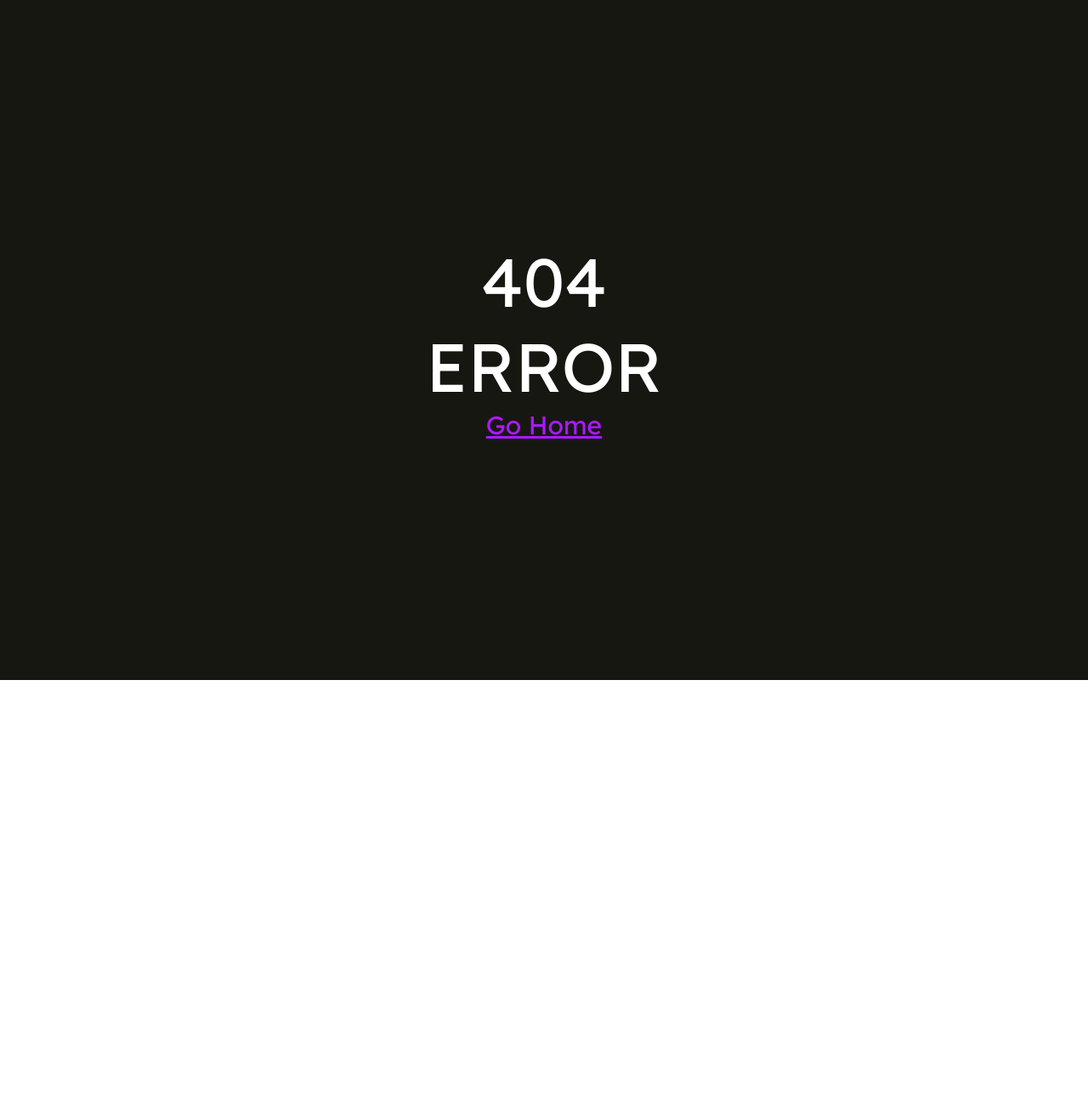
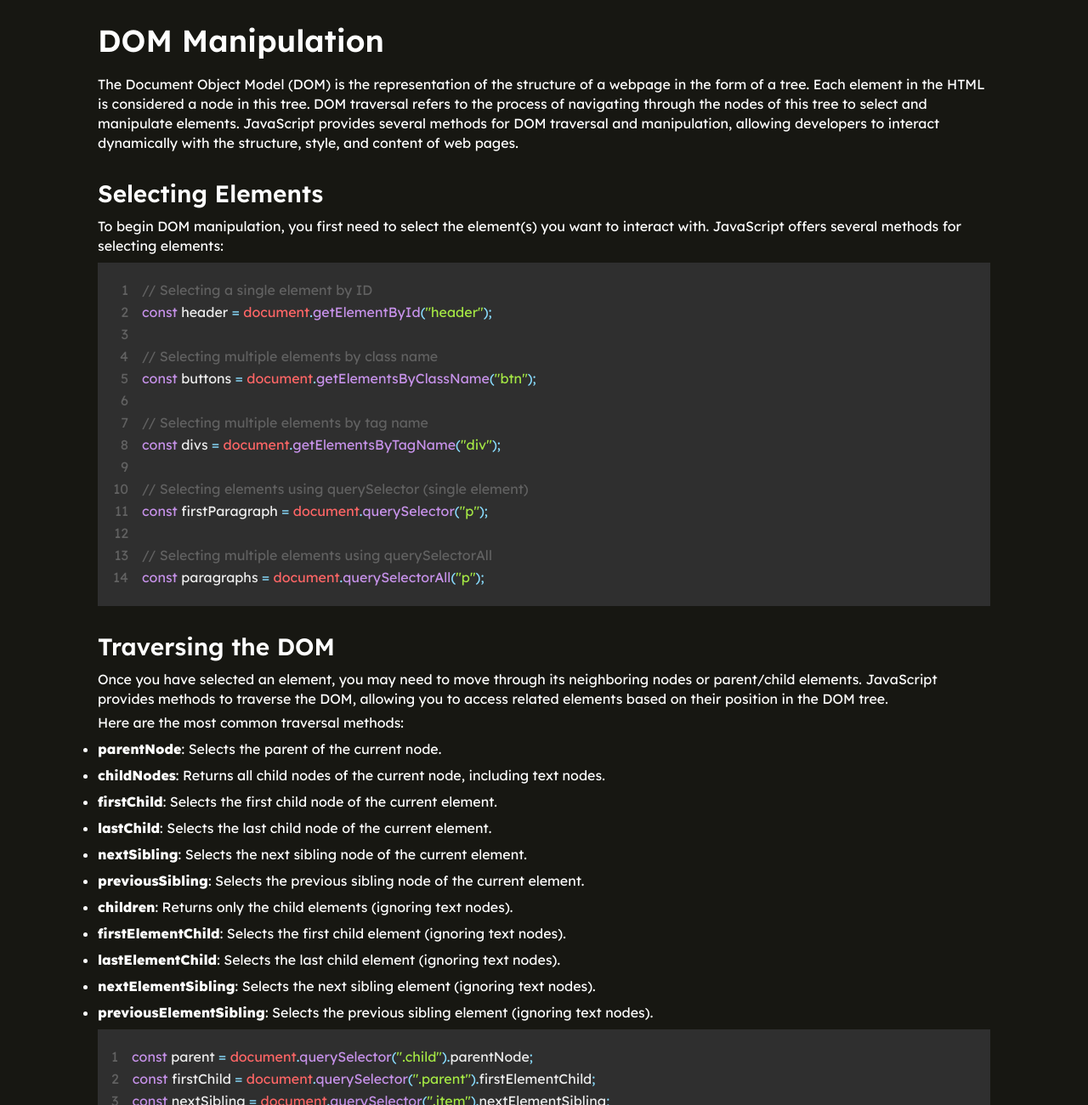
Before and after one commit to AayushMainali-Github/programming-mastery-js, a React (Create React App) app: page /dommanipulation in a window 1280 px wide. Before the commit this address had no page. Shown: the top 1300 px of the page at 85% size. Before the commit the page ends 800 px from the top, so only its background shows below. Built offline with nearby package versions, Linux system fonts and the light colour scheme.

Commit message:
Dom Manipulation

```diff
--- a/src/Components/Navigation.tsx
+++ b/src/Components/Navigation.tsx
@@ -20,6 +20,7 @@ import Objects from "../Screens/Objects/Objects";
 import Events from "../Screens/Events/Events";
 import Error from "../Screens/Error/Error";
 import Soon from "../Screens/Soon/Soon";
+import DomManipulation from "../Screens/DomManipulation/DomManipulation";
 
 const Navigation = () => {
   return (
@@ -43,6 +44,7 @@ const Navigation = () => {
           <Route path="/arraymethods" element={<ArrayMethods />} />
           <Route path="/objects" element={<Objects />} />
           <Route path="/events" element={<Events />} />
+          <Route path="/dommanipulation" element={<DomManipulation />} />
           <Route path="/soon" element={<Soon />} />
           <Route path="*" element={<Error />} />
         </Route>
--- /dev/null
+++ b/src/Screens/DomManipulation/DomManipulation.tsx
@@ -0,0 +1,218 @@
+import React from "react";
+import Bottom from "../../Components/Bottom";
+import { Prism as Code } from "react-syntax-highlighter";
+import { materialDark } from "react-syntax-highlighter/dist/esm/styles/prism";
+
+const DomManipulation = () => {
+  return (
+    <div className="screenContainer">
+      <div className="screenSubContainer">
+        <div className="header">DOM Manipulation</div>
+        <div className="description">
+          The Document Object Model (DOM) is the representation of the structure of a webpage in the form of a tree. Each element in the HTML is considered a node in this tree. DOM
+          traversal refers to the process of navigating through the nodes of this tree to select and manipulate elements. JavaScript provides several methods for DOM traversal and
+          manipulation, allowing developers to interact dynamically with the structure, style, and content of web pages.
+        </div>
+
+        <div className="subHeader">Selecting Elements</div>
+        <div className="description">
+          To begin DOM manipulation, you first need to select the element(s) you want to interact with. JavaScript offers several methods for selecting elements:
+        </div>
+        <Code language="javascript" style={materialDark} showLineNumbers>{`// Selecting a single element by ID
+const header = document.getElementById("header");
+
+// Selecting multiple elements by class name
+const buttons = document.getElementsByClassName("btn");
+
+// Selecting multiple elements by tag name
+const divs = document.getElementsByTagName("div");
+
+// Selecting elements using querySelector (single element)
+const firstParagraph = document.querySelector("p");
+
+// Selecting multiple elements using querySelectorAll
+const paragraphs = document.querySelectorAll("p");`}</Code>
+
+        <div className="subHeader">Traversing the DOM</div>
+        <div className="description">
+          Once you have selected an element, you may need to move through its neighboring nodes or parent/child elements. JavaScript provides methods to traverse the DOM, allowing
+          you to access related elements based on their position in the DOM tree.
+        </div>
+
+        <div className="description">Here are the most common traversal methods:</div>
+        <ul className="list">
+          <li>
+            <b>parentNode</b>: Selects the parent of the current node.
+          </li>
+          <li>
+            <b>childNodes</b>: Returns all child nodes of the current node, including text nodes.
+          </li>
+          <li>
+            <b>firstChild</b>: Selects the first child node of the current element.
+          </li>
+          <li>
+            <b>lastChild</b>: Selects the last child node of the current element.
+          </li>
+          <li>
+            <b>nextSibling</b>: Selects the next sibling node of the current element.
+          </li>
+          <li>
+            <b>previousSibling</b>: Selects the previous sibling node of the current element.
+          </li>
+          <li>
+            <b>children</b>: Returns only the child elements (ignoring text nodes).
+          </li>
+          <li>
+            <b>firstElementChild</b>: Selects the first child element (ignoring text nodes).
+          </li>
+          <li>
+            <b>lastElementChild</b>: Selects the last child element (ignoring text nodes).
+          </li>
+          <li>
+            <b>nextElementSibling</b>: Selects the next sibling element (ignoring text nodes).
+          </li>
+          <li>
+            <b>previousElementSibling</b>: Selects the previous sibling element (ignoring text nodes).
+          </li>
+        </ul>
+
+        <Code language="javascript" style={materialDark} showLineNumbers>{`const parent = document.querySelector(".child").parentNode;
+const firstChild = document.querySelector(".parent").firstElementChild;
+const nextSibling = document.querySelector(".item").nextElementSibling;`}</Code>
+
+        <div className="subHeader">Creating and Inserting Elements</div>
+        <div className="description">
+          JavaScript also allows you to create new elements and insert them into the DOM. This can be useful when dynamically adding content based on user interactions or data
+          fetching.
+        </div>
+        <div className="description">The most common methods for creating and inserting elements are:</div>
+        <ul className="list">
+          <li>
+            <b>createElement(tag)</b>: Creates a new element of the specified tag.
+          </li>
+          <li>
+            <b>appendChild()</b>: Appends a new child element to a specified parent element.
+          </li>
+          <li>
+            <b>insertBefore()</b>: Inserts a new element before a specified existing element.
+          </li>
+          <li>
+            <b>removeChild()</b>: Removes a child element from a parent element.
+          </li>
+        </ul>
+
+        <Code language="javascript" style={materialDark} showLineNumbers>{`// Create a new paragraph element
+const newParagraph = document.createElement("p");
+
+// Add some text to the new paragraph
+newParagraph.textContent = "This is a new paragraph.";
+
+// Append the new paragraph to a div element
+const container = document.getElementById("container");
+container.appendChild(newParagraph);
+
+// Insert the new paragraph before another element
+const referenceNode = document.getElementById("reference");
+container.insertBefore(newParagraph, referenceNode);
+
+// Remove the paragraph from the DOM
+container.removeChild(newParagraph);`}</Code>
+
+        <div className="subHeader">Modifying Element Attributes</div>
+        <div className="description">
+          You can modify the attributes of an existing element, such as its class, id, style, and more. This allows you to change how elements behave or appear on the page.
+        </div>
+        <ul className="list">
+          <li>
+            <b>setAttribute(attr, value)</b>: Sets the value of an attribute for an element.
+          </li>
+          <li>
+            <b>getAttribute(attr)</b>: Retrieves the value of a specified attribute.
+          </li>
+          <li>
+            <b>removeAttribute(attr)</b>: Removes a specified attribute from an element.
+          </li>
+          <li>
+            <b>classList.add()</b>: Adds a class to an element's class list.
+          </li>
+          <li>
+            <b>classList.remove()</b>: Removes a class from an element's class list.
+          </li>
+          <li>
+            <b>classList.toggle()</b>: Toggles a class on or off for an element.
+          </li>
+        </ul>
+
+        <Code language="javascript" style={materialDark} showLineNumbers>{`// Modify attributes
+const button = document.getElementById("myButton");
+button.setAttribute("disabled", true);  // Disable the button
+console.log(button.getAttribute("id")); // Output: myButton
+
+// Modify classes
+button.classList.add("active"); // Add 'active' class
+button.classList.remove("inactive"); // Remove 'inactive' class
+
+// Toggle class
+button.classList.toggle("highlight");`}</Code>
+
+        <div className="subHeader">Modifying Content</div>
+        <div className="description">
+          Changing the content of an element is another common DOM manipulation technique. You can modify the inner text, HTML, or even replace an element entirely.
+        </div>
+        <ul className="list">
+          <li>
+            <b>textContent</b>: Modifies the text content of an element.
+          </li>
+          <li>
+            <b>innerHTML</b>: Modifies the HTML content of an element.
+          </li>
+          <li>
+            <b>outerHTML</b>: Replaces the element itself with new HTML.
+          </li>
+        </ul>
+
+        <Code language="javascript" style={materialDark} showLineNumbers>{`// Modify content
+const paragraph = document.getElementById("text");
+paragraph.textContent = "Updated text";  // Change text content
+paragraph.innerHTML = "<strong>Updated</strong> text";  // Change HTML content
+paragraph.outerHTML = "<p>Completely new paragraph</p>";  // Replace element`}</Code>
+
+        <div className="subHeader">Event Listeners for DOM Manipulation</div>
+        <div className="description">
+          To make your web pages interactive, you can attach event listeners to DOM elements. Event listeners allow you to execute a function when a specific event occurs (e.g., a
+          button click or a keypress).
+        </div>
+        <Code language="javascript" style={materialDark} showLineNumbers>{`// Add an event listener to a button
+const btn = document.getElementById("myButton");
+btn.addEventListener("click", function() {
+    alert("Button clicked!");
+});
+
+// Remove an event listener
+btn.removeEventListener("click", function() {
+    alert("Button clicked!");
+});`}</Code>
+
+        <div className="subHeader">Best Practices for DOM Manipulation</div>
+        <ul className="list">
+          <li>
+            <b>Minimize DOM Access</b>: Accessing the DOM can be costly in terms of performance. Try to minimize the number of times you access or manipulate the DOM.
+          </li>
+          <li>
+            <b>Use Efficient Selectors</b>: When selecting elements, use IDs or classes over tag names or complex selectors for better performance.
+          </li>
+          <li>
+            <b>Batch DOM Updates</b>: When possible, batch DOM updates to avoid triggering multiple reflows and repaints.
+          </li>
+          <li>
+            <b>Cache DOM References</b>: If you are working with an element multiple times, store its reference in a variable to avoid repeatedly querying the DOM.
+          </li>
+        </ul>
+
+        <Bottom back="/events" next="/cssmanipulation" />
+      </div>
+    </div>
+  );
+};
+
+export default DomManipulation;
--- a/src/Screens/Events/Events.tsx
+++ b/src/Screens/Events/Events.tsx
@@ -248,7 +248,11 @@ touchArea.addEventListener("touchstart", function(event) {
 `}
         </Code>
 
-        <Bottom back="/objects" next="/soon" />
+        <Bottom
+          back="/objects"
+          next="/dommanipulation
+        "
+        />
       </div>
     </div>
   );
```
